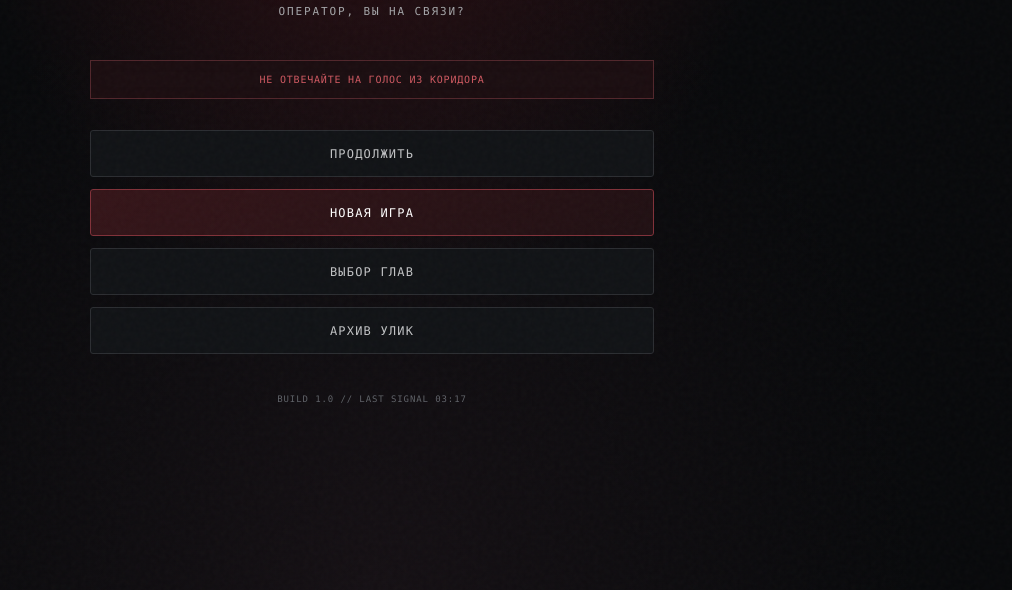
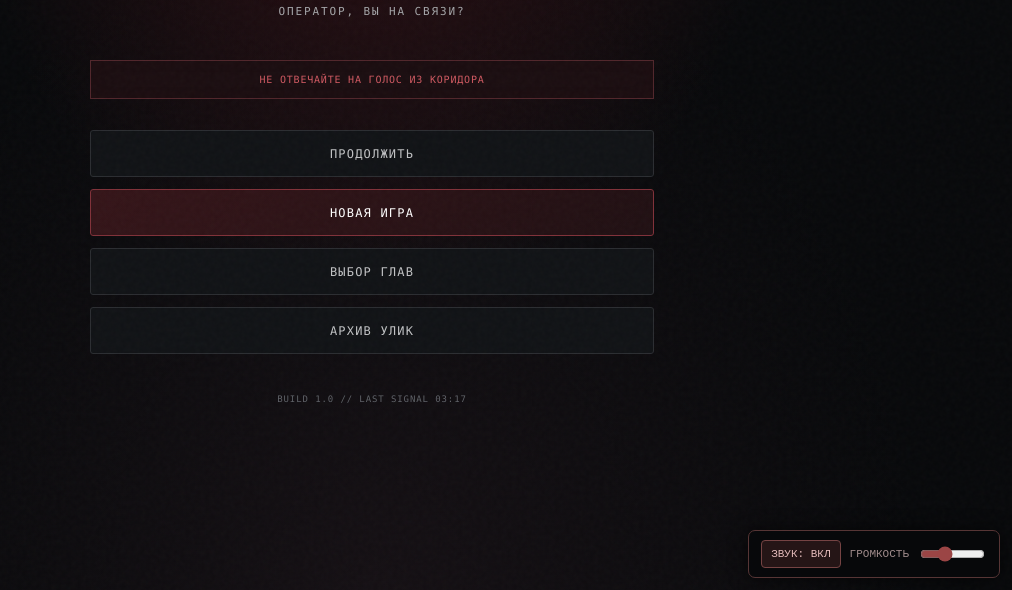
Before and after one commit to Sally2115/sector-9-echo, a website: page public/index.html in a window 1280 px wide. Shown: the part 210-800 px from the top of the page, without its empty margins (268-1280 px from the left). Drawn offline with Linux system fonts and the light colour scheme.

Commit message:
Reorder script tags in index.html

```diff
--- a/public/index.html
+++ b/public/index.html
@@ -370,6 +370,7 @@
     <div id="toast" class="toast hidden" role="status" aria-live="polite"></div>
   </main>
 
-  <script src="/app.js"></script>
+ <script src="/sector9-audio.js"></script>
+<script src="/app.js"></script>
 </body>
 </html>
```
